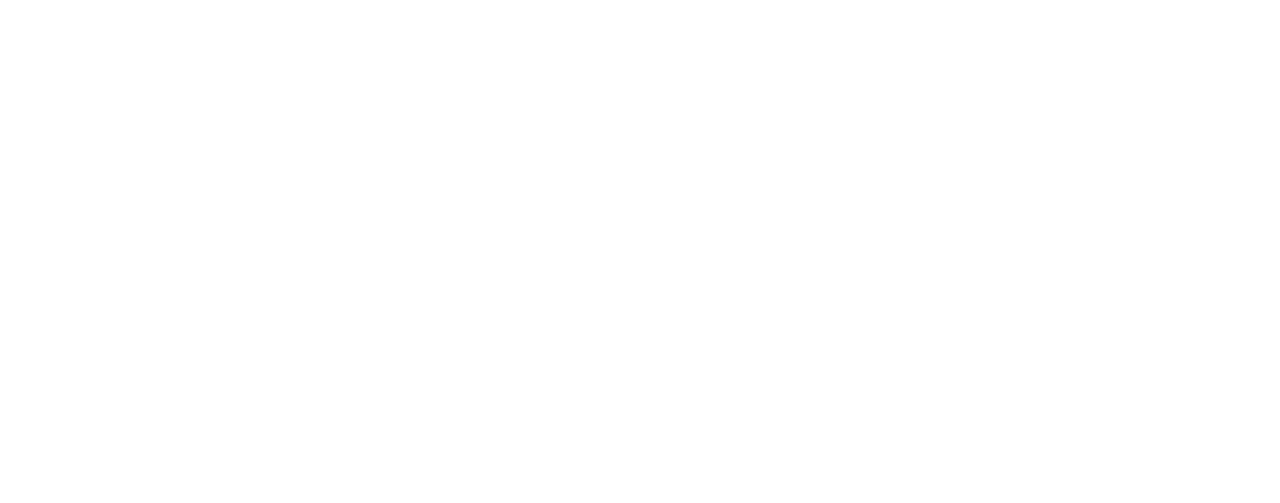
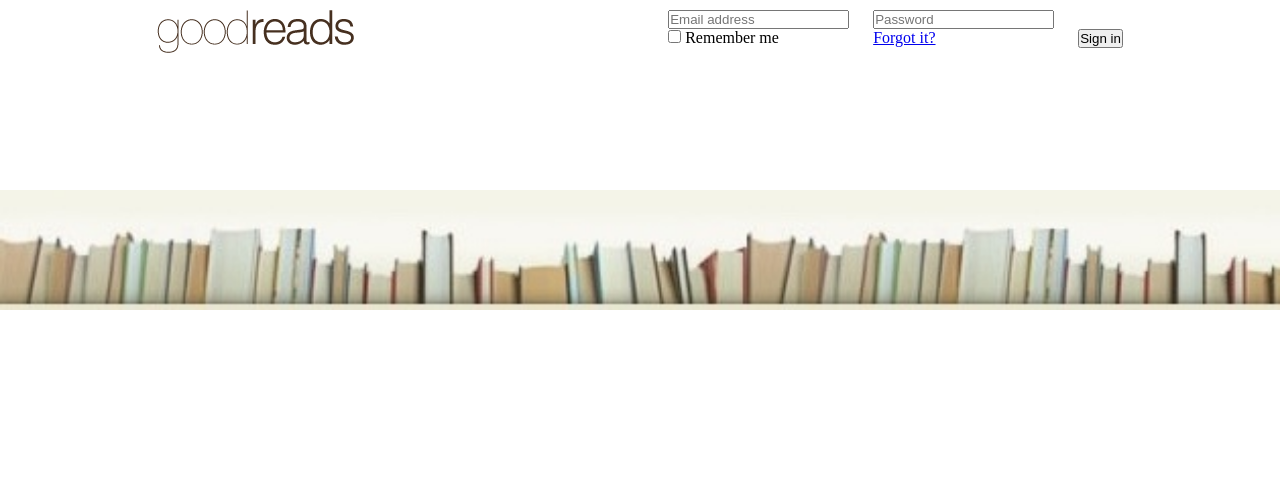
Before and after one commit to Obada-oth/HYF-Module-HTMLCSSGIT, a plain HTML site: page week3/goodreads-clone/index.html in a window 1280 px wide. Drawn offline with Linux system fonts and the light colour scheme; files whose address does not match are found by name.

Commit message:
built basic html

```diff
--- a/week3/goodreads-clone/index.html
+++ b/week3/goodreads-clone/index.html
@@ -1,12 +1,56 @@
 <!DOCTYPE html>
 <html lang="en">
+
 <head>
     <meta charset="UTF-8">
     <meta name="viewport" content="width=device-width, initial-scale=1.0">
     <title>goodreads-clone</title>
     <link rel="stylesheet" href="style.css">
 </head>
+
 <body>
+    <header>
+        <nav>
+            <div class="logo">
+                <a href="#">
+                    <img src="logo.png" alt="goodreads logo">
+                </a>
+            </div>
+            <div class="login-container">
+                <div class="login">
+                    <input type="text" placeholder="Email address" name="e-mail">
+                    <br>
+                    <input type="checkbox" name="remember-me">
+
+                    <label for="remember-me">Remember me</label>
+                </div>
+                <div class="login">
+                    <input type="text" placeholder="Password" name="psw">
+                    <br>
+                    <a href="#">Forgot it?</a>
+                </div>
+                <div class="login">
+                    <button type="submit">Sign in</button>
+                    <br>
+
+                </div>
+            </div>
+        </nav>
+
+    </header>
+    <main>
+
+    </main>
+    <aside>
+
+    </aside>
+    <aside>
+
+    </aside>
+    <footer>
+
+    </footer>
 
 </body>
+
 </html>
--- a/week3/goodreads-clone/style.css
+++ b/week3/goodreads-clone/style.css
@@ -3,3 +3,24 @@
     padding:0;
     box-sizing: border-box;
 }
+header {
+    background-image: url(/Users/hackyourfuture/Desktop/hyf-html-exercises/HYF-Module-HTMLCSSGIT/week3/goodreads-clone/newsletter-header.jpg);
+    background-size: contain;
+    background-position: center;
+    height: 500px;
+    background-repeat: no-repeat;
+}
+nav {
+    display:flex;
+    flex-direction: row;
+    justify-content:space-around ;
+    flex-wrap: nowrap;
+}
+.login {
+    display:inline-block;
+    padding: 10px;
+
+}
+.logo {
+    padding:10px;
+}
```
Also changed, not shown: week3/goodreads-clone/logo.png (added), week3/goodreads-clone/newsletter-header.jpg (added), 2 other files.
